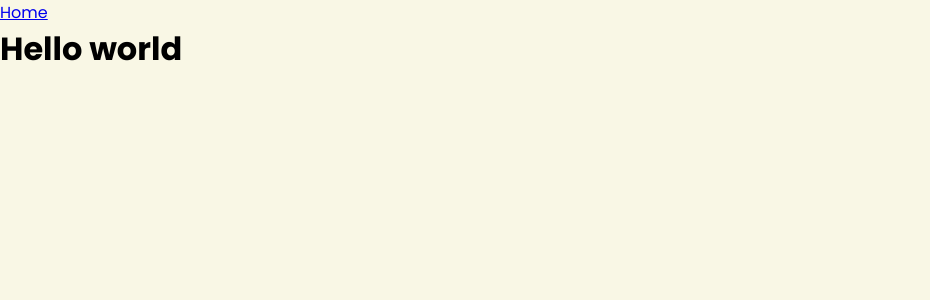
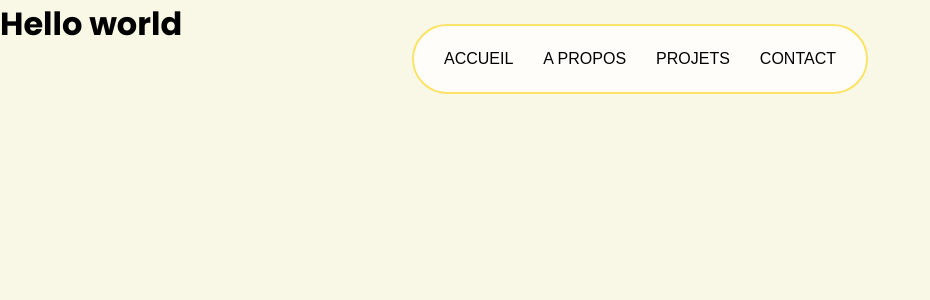
Before and after one commit to plassasseigne/portfolio-2024, a Vue app: page / in a window 1280 px wide. Shown: the top 300 px of the page, without its empty margins (0-930 px from the left). Built offline with nearby package versions, Linux system fonts and the light colour scheme; a web font is replaced by a local one.

Commit message:
feat(App): added header + style

```diff
--- a/src/App.vue
+++ b/src/App.vue
@@ -4,14 +4,97 @@ import { RouterLink, RouterView } from 'vue-router'
 
 <template>
   <header>
-    <nav>
-      <RouterLink to="/">Home</RouterLink>
+    <nav class="menu">
+      <div class="menu__container">
+        <div class="menu__tab">
+          <RouterLink to="/" class="menu__link">
+            <span class="text">Accueil</span>
+            <span class="hover">Accueil</span>
+          </RouterLink>
+        </div>
+        <div class="menu__tab">
+          <RouterLink to="#" class="menu__link">
+            <span class="text">A propos</span>
+            <span class="hover">A propos</span>
+          </RouterLink>
+        </div>
+        <div class="menu__tab">
+          <RouterLink to="#" class="menu__link">
+            <span class="text">Projets</span>
+            <span class="hover">Projets</span>
+          </RouterLink>
+        </div>
+        <div class="menu__tab">
+          <RouterLink to="#" class="menu__link">
+            <span class="text">Contact</span>
+            <span class="hover">Contact</span>
+          </RouterLink>
+        </div>
+      </div>
     </nav>
   </header>
 
   <RouterView />
 </template>
 
-<style scoped>
+<style lang="scss" scoped>
+.menu {
+  position: fixed;
+  top: 3vh;
+  width: 100%;
+  display: flex;
+  justify-content: center;
 
+  &__container {
+    display: flex;
+    gap: 30px;
+    border: 2px solid #fae367;
+    border-radius: 50px;
+    padding: 24px 30px;
+    background-color: rgba(255, 255, 255, 0.75);
+    backdrop-filter: blur(20px);
+  }
+
+  &__tab {
+    overflow: hidden;
+
+    a {
+      text-transform: uppercase;
+      font-weight: 300;
+      color: black;
+    }
+  }
+
+  &__link {
+    overflow: hidden;
+    position: relative;
+    display: block;
+
+    &:hover {
+      .text {
+        transform: translateY(-100%);
+      }
+
+      .hover {
+        transform: translateY(0%);
+      }
+    }
+
+    span {
+      display: block;
+      transition: all 0.3s;
+    }
+
+    .text {
+      position: relative;
+    }
+
+    .hover {
+      position: absolute;
+      top: 0;
+      bottom: 0;
+      transform: translateY(100%);
+    }
+  }
+}
 </style>
--- a/src/assets/styles/_global.scss
+++ b/src/assets/styles/_global.scss
@@ -8,3 +8,7 @@ body {
   font-family: 'Poppins', sans-serif;
   background-color: $background;
 }
+
+a {
+  text-decoration: none;
+}
```
